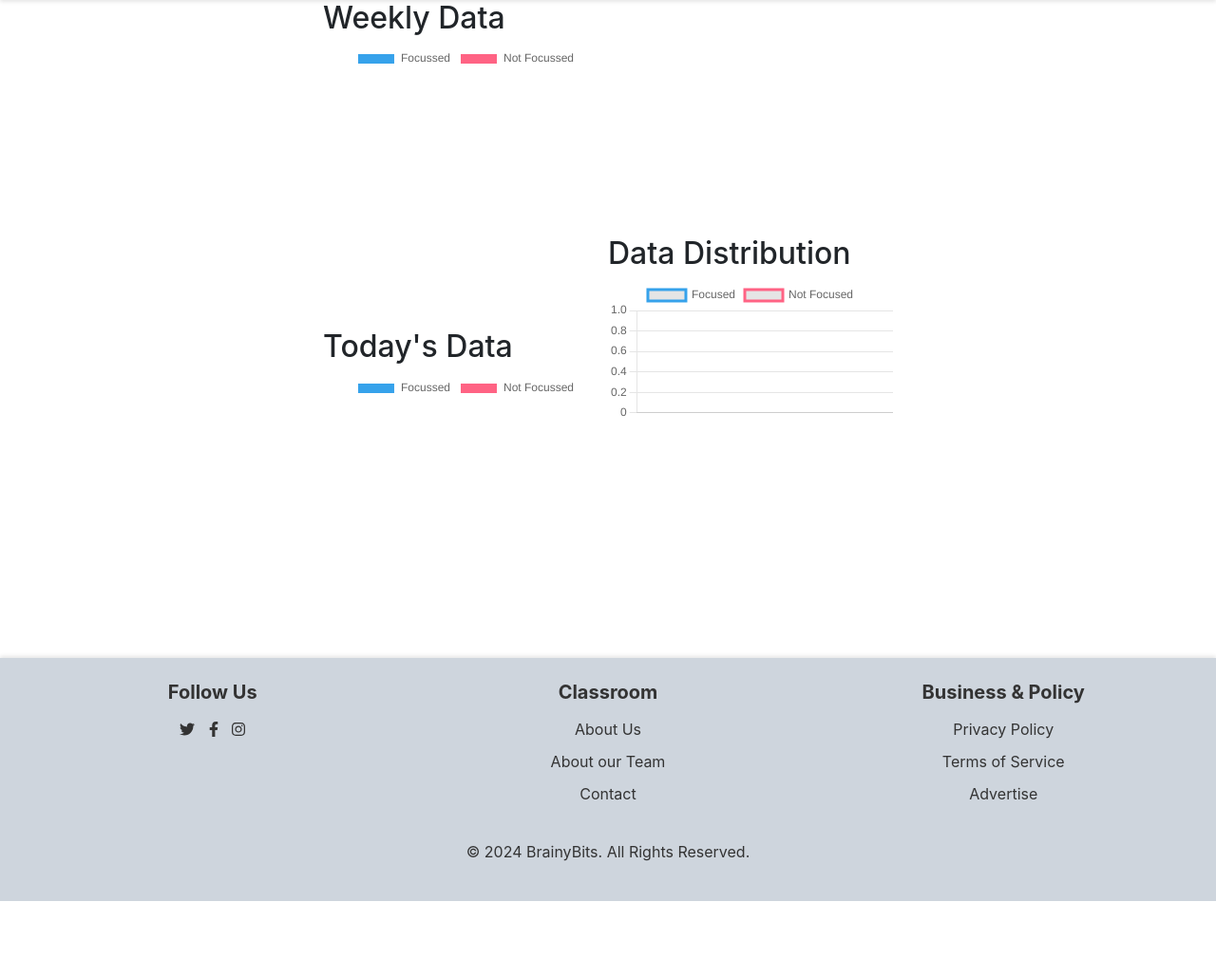
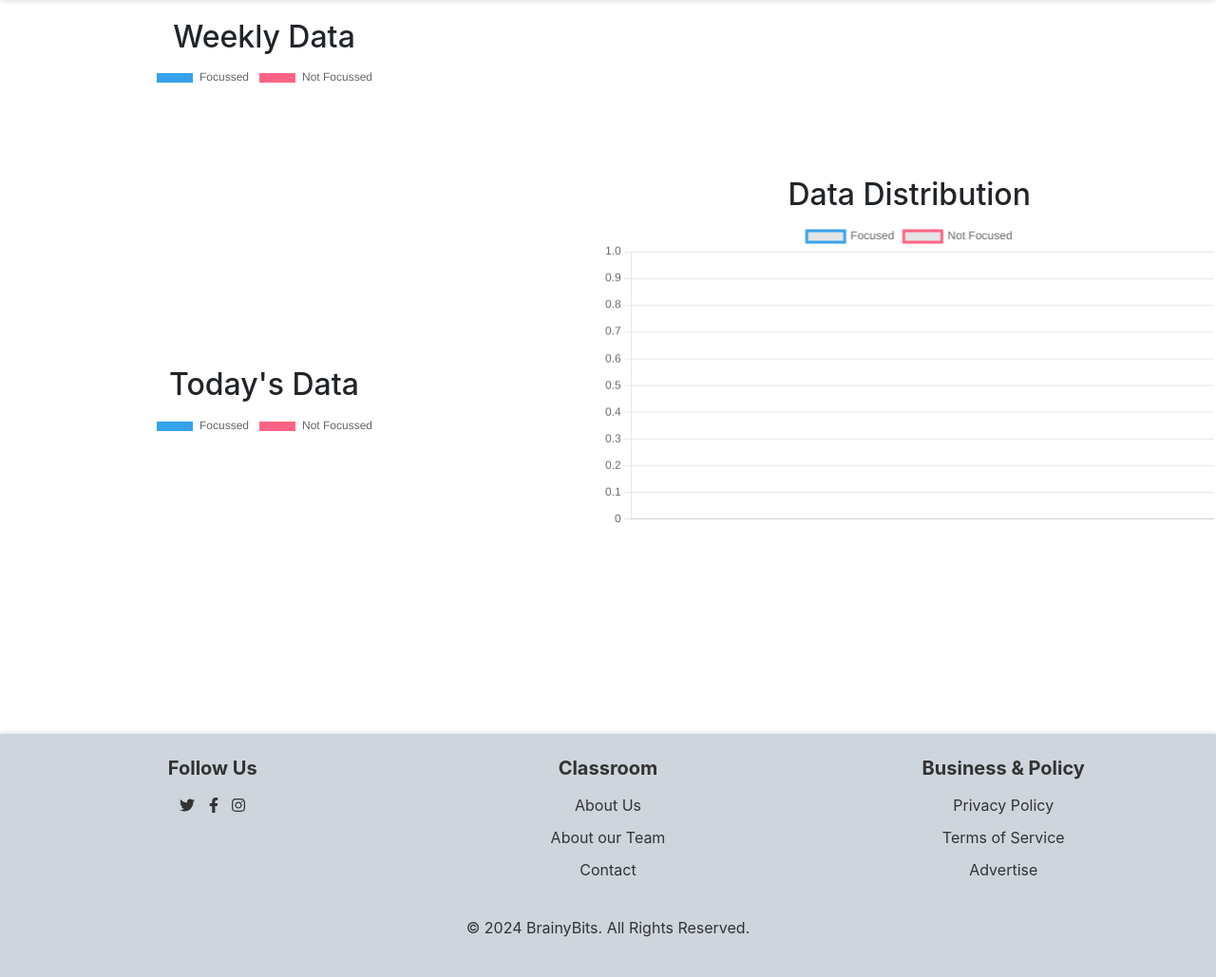
Before and after one commit to salehundamaamani/brainy-bits-ai, a Flask app: page /dashboard in a window 1280 px wide. Shown: the part 70-1099 px from the top of the page at 95% size. Before the commit the page ends 1019 px from the top, so only its background shows below. Run offline with Flask 3, Linux system fonts and the light colour scheme; data that the repository does not hold is empty; parts of the project's set-up code (start-up, migrations or seed data) failed here and were passed over; some libraries are stand-ins or nearby versions.

Commit message:
Modified CSS again which is compatible with Contact us page and Dashboard page

```diff
--- a/static/style.css
+++ b/static/style.css
@@ -231,3 +231,39 @@ body {
         transform: translateY(0);
     }
 }
+
+contact-form {
+    background-color: rgba(255, 255, 255, 0.9); /* Adding transparency to see the background */
+    padding: 30px;
+    border-radius: 8px;
+    box-shadow: 0 0 20px rgba(0, 0, 0, 0.1);
+    animation: fadeInUp 1s ease-in-out;
+}
+
+.chart-container {
+    display: flex;
+    justify-content: space-between;
+    flex-wrap: wrap;
+    margin: 20px 0;
+    padding: 0 10%;
+}
+
+.chart {
+    flex: 1;
+    min-width: 300px;
+    max-width: 45%;
+    text-align: center;
+    margin-bottom: 20px;
+}
+
+.pie-chart {
+    width: 100%;
+    height: auto;
+}
+
+.line-chart-container {
+    width: 80%;
+    margin: 0 auto;
+    height: 400px;
+    text-align: center;
+}
```
